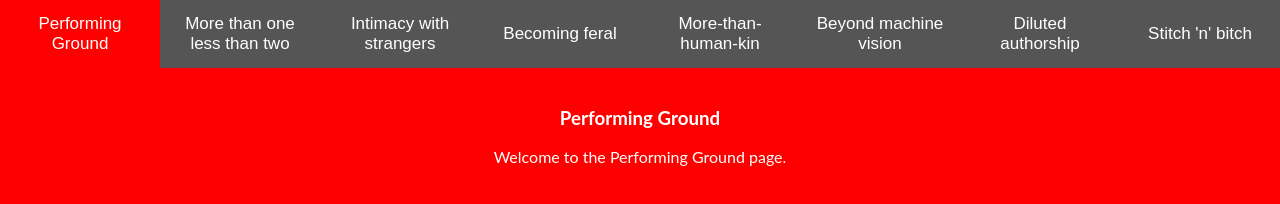
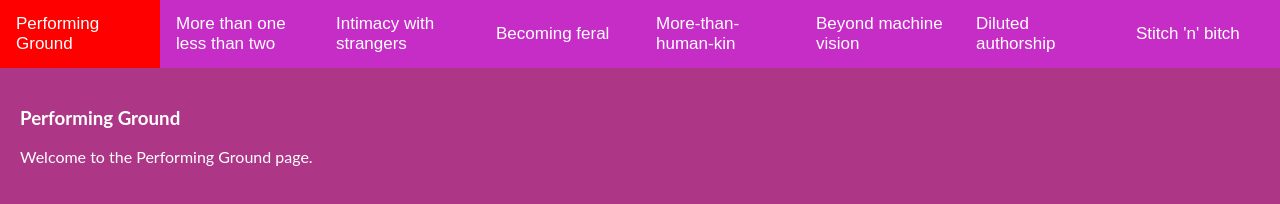
Before and after one commit to jadeisnotsludge/jadeisnotsludge.github.io, a plain HTML site: page index.html in a window 1280 px wide. Drawn offline with Linux system fonts and the light colour scheme.

Commit message:
Update style.css

```diff
--- a/style.css
+++ b/style.css
@@ -12,7 +12,7 @@ html, body {
   }
 
   .tablink {
-    background-color: #555;
+    background-color: #c62dc6;
     color: white;
     border: none;
     outline: none;
@@ -20,26 +20,26 @@ html, body {
     padding: 14px 16px;
     font-size: 17px;
     flex: 1;
-    text-align: center;
+    text-align: left;
   }
 
   .tablink:hover {
-    background-color: #777;
+    background-color: #c62da2;
   }
 
   .tabcontent {
     color: white;
     display: none;
-    text-align: center;
+    text-align: left;
     flex-grow: 1;
     padding: 20px;
     box-sizing: border-box;
   }
 
-  #PerformingGround {background-color: red;}
-  #MoreThanOneLessThanTwo {background-color: green;}
+  #PerformingGround {background-color: rgb(174, 54, 134);}
+  #MoreThanOneLessThanTwo {background-color: rgb(38, 193, 38);}
   #IntimacyWithStrangers {background-color: blue;}
-  #BecomingFeral {background-color: orange;}
+  #BecomingFeral {background-color: rgb(202, 171, 114);}
   #MoreThanHumanKin {background-color: purple;}
   #BeyondMachineVision {background-color: teal;}
   #DilutedAuthorship {background-color: pink;}
```
